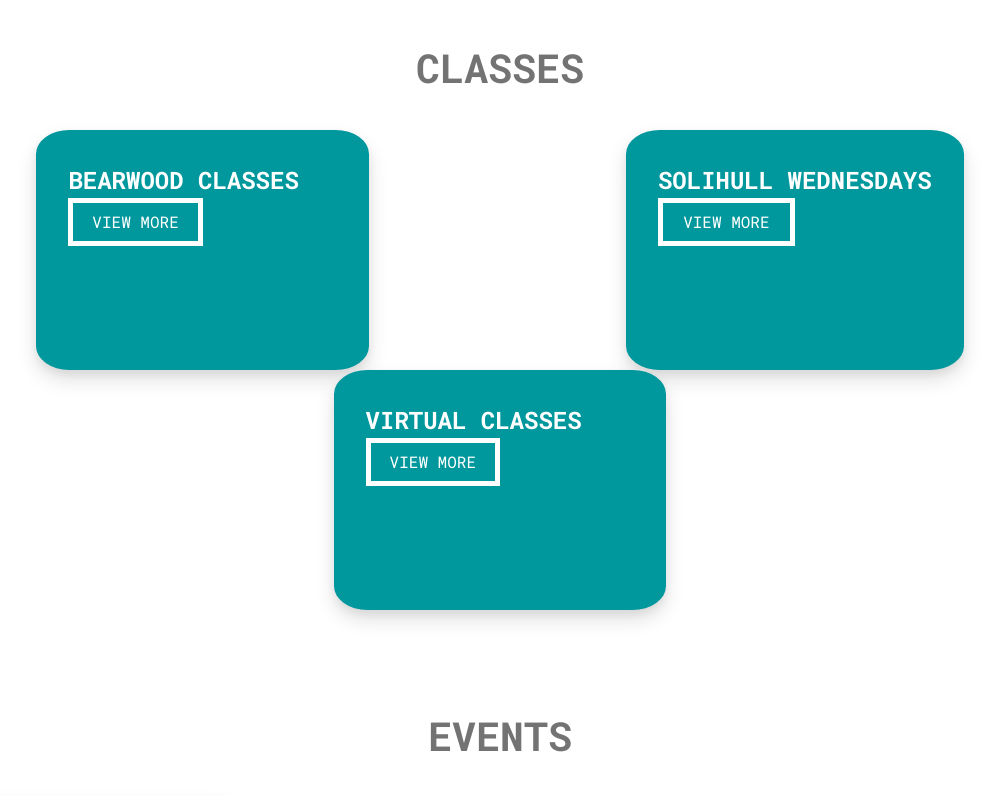
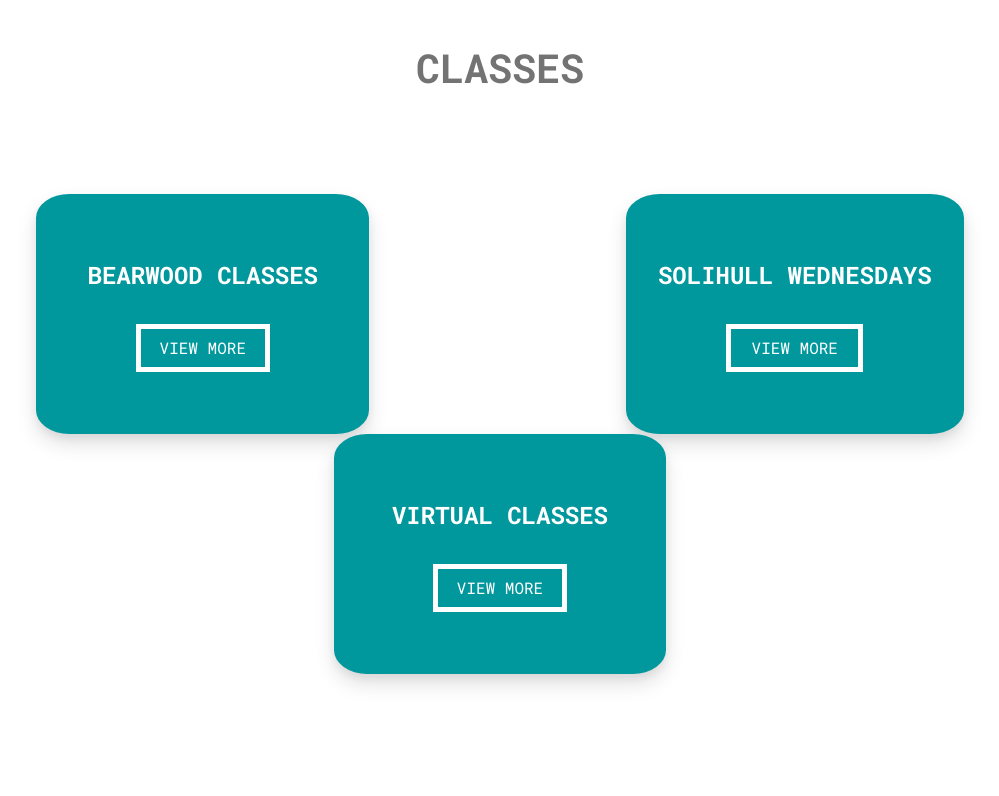
Before and after one commit to natasha-mann/latinmotion, a React (Create React App) app: page / in a window 1280 px wide. Shown: the part 1260-2056 px from the top of the page, without its empty margins (140-1139 px from the left). Built offline with nearby package versions, Linux system fonts and the light colour scheme.

Commit message:
classes styling

```diff
--- a/src/components/NavigationBar/index.js
+++ b/src/components/NavigationBar/index.js
@@ -63,7 +63,7 @@ const NavigationBar = (props) => {
               to="about"
               spy={true}
               smooth={true}
-              offset={-70}
+              offset={-90}
               duration={300}
               isDynamic={true}
             >
@@ -75,7 +75,7 @@ const NavigationBar = (props) => {
               to="classes"
               spy={true}
               smooth={true}
-              offset={-70}
+              offset={-90}
               duration={300}
               isDynamic={true}
             >
@@ -87,7 +87,7 @@ const NavigationBar = (props) => {
               to="events"
               spy={true}
               smooth={true}
-              offset={-70}
+              offset={-90}
               duration={300}
               isDynamic={true}
             >
@@ -99,7 +99,7 @@ const NavigationBar = (props) => {
               to="contact"
               spy={true}
               smooth={true}
-              offset={-70}
+              offset={-90}
               duration={300}
               isDynamic={true}
             >
--- a/src/sections/Classes/Classes.css
+++ b/src/sections/Classes/Classes.css
@@ -1,5 +1,6 @@
 .class-cards-container {
-  margin: 0 3rem;
+  margin: 3rem;
+  margin-top: 6rem;
   display: flex;
   flex-wrap: wrap;
   justify-content: space-around;
@@ -14,12 +15,21 @@
   margin: 0 2rem;
   border-radius: 10%;
   box-shadow: 0 10px 20px rgba(0, 0, 0, 0.12), 0 4px 8px rgba(0, 0, 0, 0.06);
+  display: flex;
+  flex-direction: column;
+  justify-content: space-evenly;
+  align-items: center;
 }
 
 .venue-name {
   font-size: 1.5rem;
   font-weight: bold;
   color: white;
+}
+
+.venue-card:hover {
+  transform: scale(1.01);
+  box-shadow: 0 10px 20px rgba(0, 0, 0, 0.3), 0 4px 8px rgba(0, 0, 0, 0.2);
 }
 
 .view-btn {
@@ -30,7 +40,9 @@
   height: 3rem;
 }
 
-.venue-card:hover {
+.view-btn:hover {
   transform: scale(1.01);
+  background-color: white;
+  color: var(--teal);
   box-shadow: 0 10px 20px rgba(0, 0, 0, 0.3), 0 4px 8px rgba(0, 0, 0, 0.2);
 }
```
